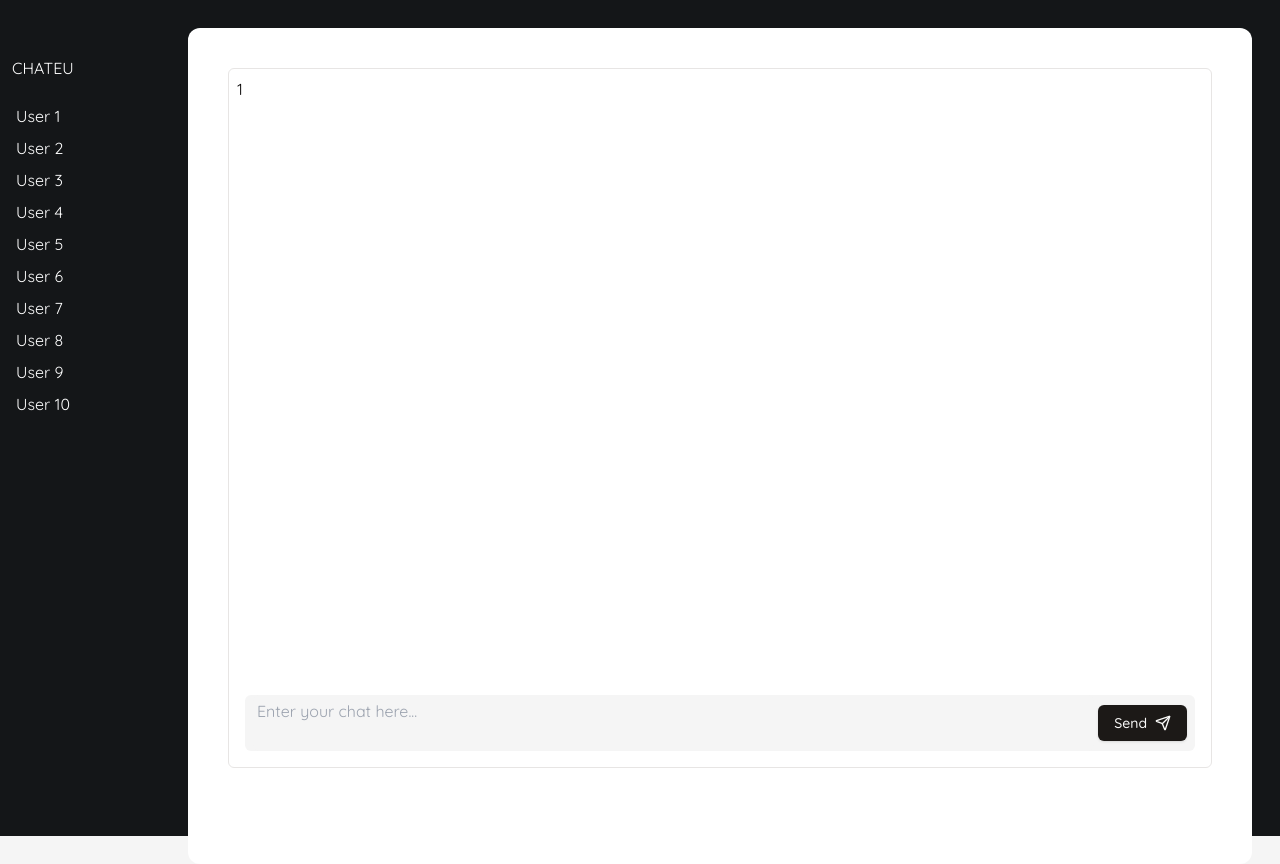
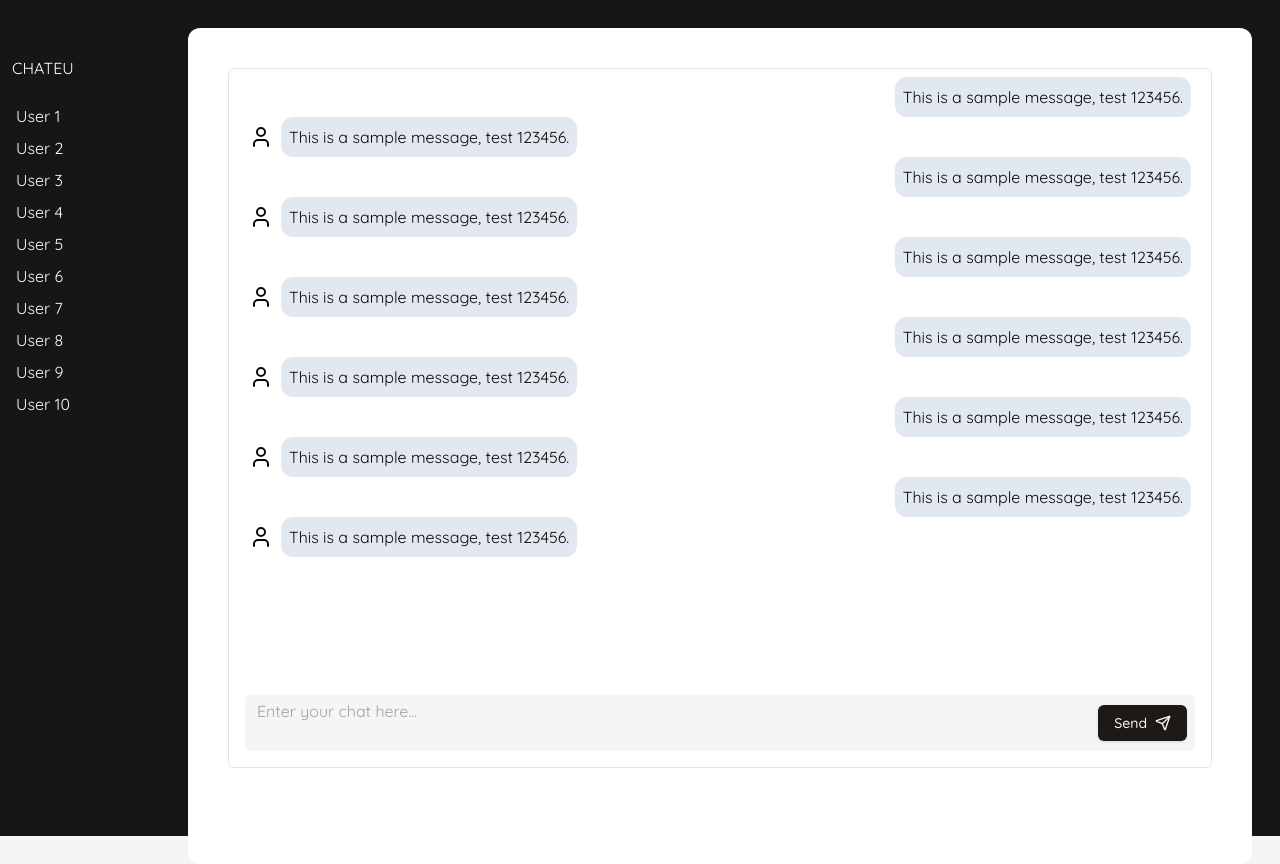
Before and after one commit to russellbanares322/chateu, a Next.js app: page /chats/1 in a window 1280 px wide. Built offline with nearby package versions, Linux system fonts and the light colour scheme; what @convex-dev/auth would draw is missing.

Commit message:
feat: put components in chatId in separate file for cleanliness and reusability

```diff
--- /dev/null
+++ b/app/chats/[chatId]/_layout/chat-display.tsx
@@ -0,0 +1,36 @@
+import { cn } from "@/lib/utils";
+import { UserIcon } from "lucide-react";
+import React from "react";
+const dummyChatData = Array.from({ length: 12 })
+  .fill("")
+  .map((_, index) => ({
+    authorId: index % 2 === 0 ? "XXY" : `ABC-${index}`,
+    message: "This is a sample message, test 123456.",
+  }));
+
+export default function ChatDisplay() {
+  const userId = "XXY";
+
+  return (
+    <div>
+      {dummyChatData.map((chat, index) => {
+        const isMyChat = chat.authorId === userId;
+
+        return (
+          <div
+            className={cn(
+              "flex items-center mx-3 gap-2",
+              isMyChat ? "justify-end" : "justify-start",
+            )}
+            key={index}
+          >
+            {!isMyChat && <UserIcon />}
+            <div className="bg-slate-200 p-2 rounded-xl">
+              <p>{chat.message}</p>
+            </div>
+          </div>
+        );
+      })}
+    </div>
+  );
+}
--- /dev/null
+++ b/app/chats/[chatId]/_layout/chat-input.tsx
@@ -0,0 +1,18 @@
+import { Button } from "@/components/ui/button";
+import { SendIcon } from "lucide-react";
+import React from "react";
+
+export default function ChatInput() {
+  return (
+    <div className="flex items-center bg-gray-100 gap-1 absolute rounded-md bottom-0 left-0 right-0 mx-auto w-[950px] mb-4 px-2">
+      <textarea
+        autoFocus
+        className="border max-h-[900px] rounded-md p-1 bg-gray-100  w-full outline-none border-none resize-none"
+        placeholder="Enter your chat here..."
+      />
+      <Button>
+        Send <SendIcon />
+      </Button>
+    </div>
+  );
+}
--- a/app/chats/[chatId]/page.tsx
+++ b/app/chats/[chatId]/page.tsx
@@ -1,6 +1,6 @@
-import { Button } from "@/components/ui/button";
 import ChatLayout from "../_layout/chat-layout";
-import { SendIcon } from "lucide-react";
+import ChatDisplay from "./_layout/chat-display";
+import ChatInput from "./_layout/chat-input";
 
 type ChatProps = {
   params: Promise<{
@@ -8,25 +8,22 @@ type ChatProps = {
   }>;
 };
 
-const dummyChatData = Array.from({});
 // Map real data
 export default async function Chat({ params }: ChatProps) {
   const { chatId } = await params;
+
+  console.log(chatId);
   return (
     <ChatLayout>
       <div className="flex gap-2 items-center justify-center">
         <div className="relative flex flex-col p-2 border border-solid w-[1000px] h-[700px] rounded-md">
-          {chatId}
-          <div className="flex items-center bg-gray-100 gap-1 absolute rounded-md bottom-0 left-0 right-0 mx-auto w-[950px] mb-4 px-2">
-            <textarea
-              autoFocus
-              className="border max-h-[900px] rounded-md p-1 bg-gray-100  w-full outline-none border-none resize-none"
-              placeholder="Enter your chat here..."
-            />
-            <Button>
-              Send <SendIcon />
-            </Button>
+          <div
+            className="flex flex-col gap-5 overflow-auto"
+            style={{ maxHeight: "calc(100% - 100px)" }}
+          >
+            <ChatDisplay />
           </div>
+          <ChatInput />
         </div>
       </div>
     </ChatLayout>
```
